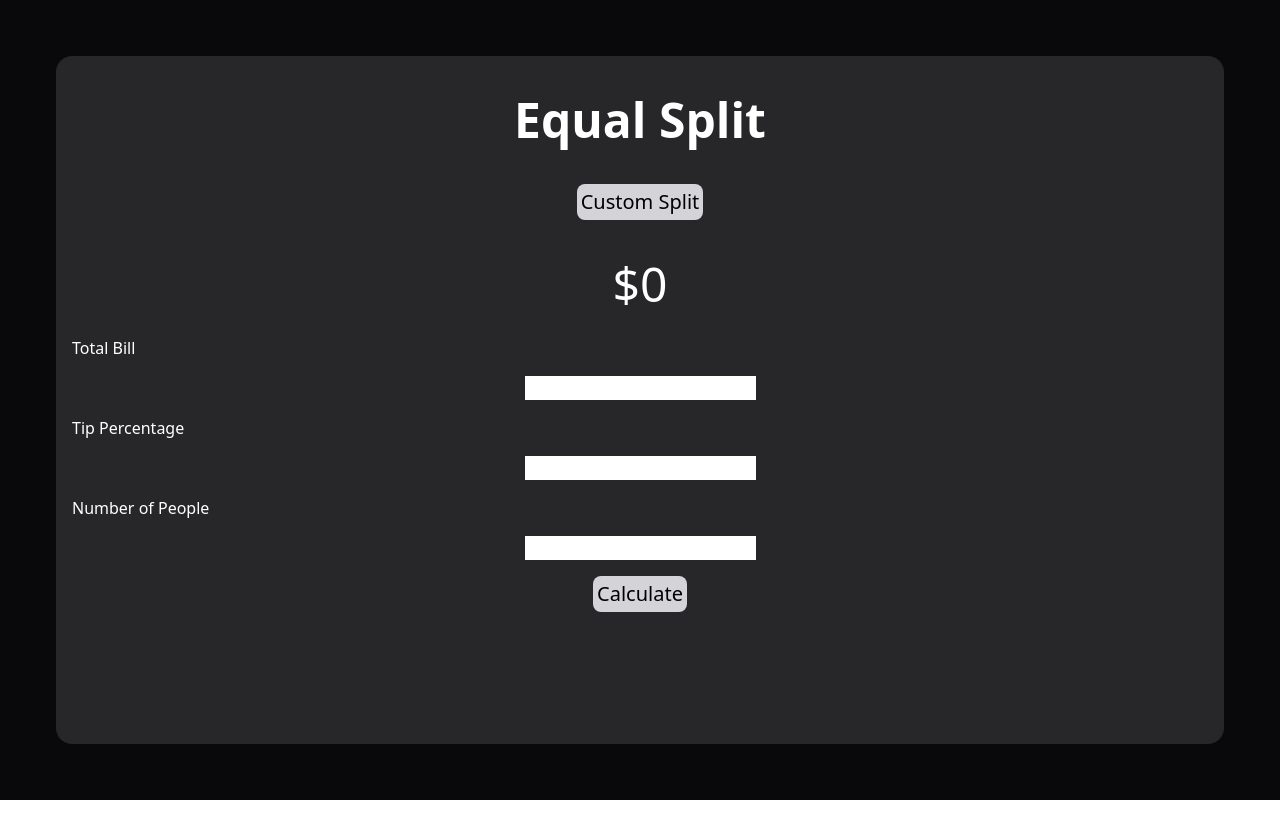
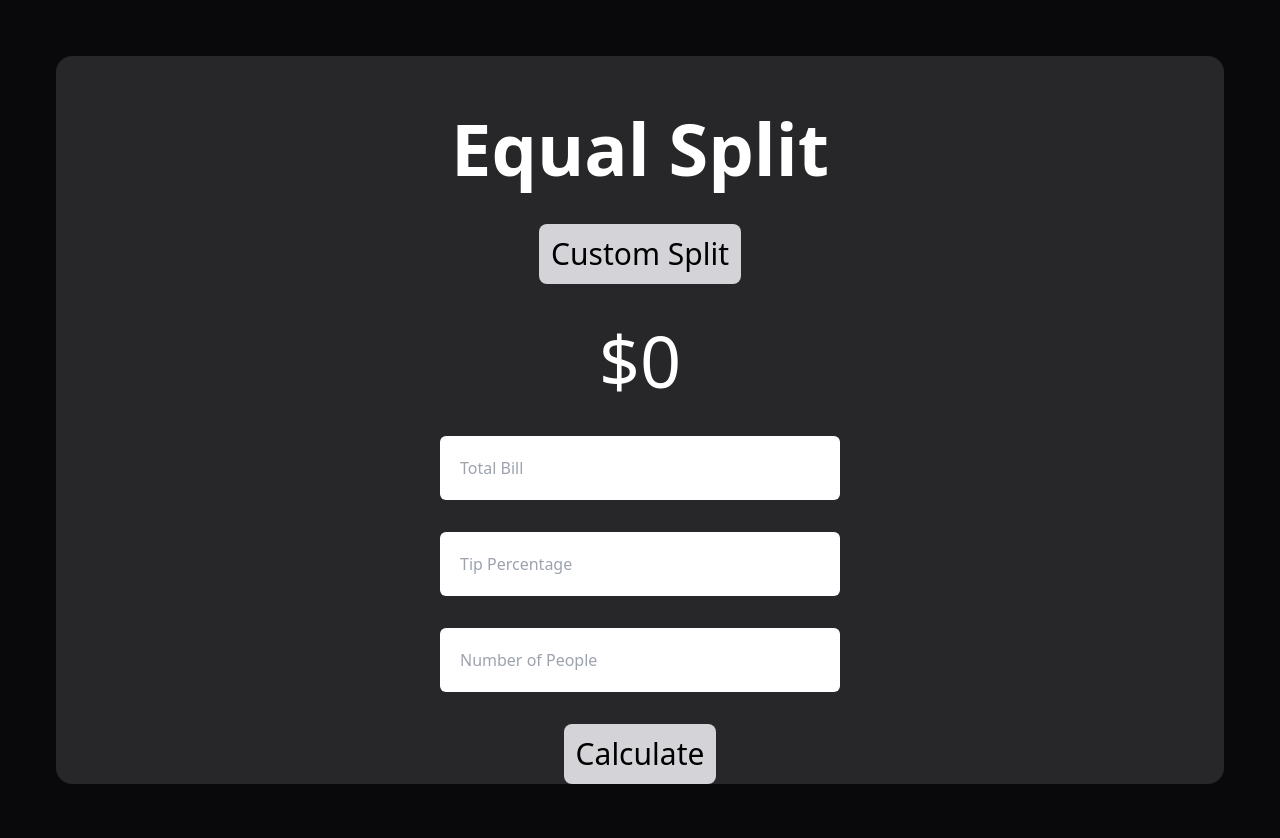
Before and after one commit to JoannaA21/fairtab, a React (Vite) app: page /equalsplit in a window 1280 px wide. Before the commit the page ends 800 px from the top, so only its background shows below. Built offline with nearby package versions, Linux system fonts and the light colour scheme.

Commit message:
equal split all screen size UI

```diff
--- a/src/components/EqualSplit.jsx
+++ b/src/components/EqualSplit.jsx
@@ -59,7 +59,7 @@ const EqualSplit = () => {
   };
 
   return (
-    <div className="flex  min-h-screen max-w-screen-xl mx-auto bg-zinc-950">
+    <div className="flex min-h-screen max-w-screen-xl mx-auto bg-zinc-950">
       <div className="m-14 w-full bg-zinc-800 rounded-2xl">
         <SplitType />
 
@@ -72,11 +72,11 @@ const EqualSplit = () => {
         </h1> */}
 
         {error ? (
-          <p className="flex flex-col w-3/4 mx-auto my-7 items-center font-medium cursor-default text-red-500">
+          <p className="flex flex-col w-3/4 mx-auto my-7 sm:my-10 sm:text-xl items-center font-medium cursor-default text-red-500">
             {error}
           </p>
         ) : (
-          <h1 className="flex flex-col my-7 sm:mt-10 text-4xl sm:text-5xl items-center font-medium text-white cursor-default">
+          <h1 className="flex flex-col my-7 sm:my-10 text-4xl sm:text-7xl items-center font-medium text-white cursor-default">
             {amountPerPerson ? `$ ${amountPerPerson.toFixed(2)}` : "$0"}
           </h1>
         )}
@@ -84,43 +84,39 @@ const EqualSplit = () => {
         {/* form */}
         <form
           onSubmit={handleSubmit}
-          className="space-y-4 flex flex-col justify-center mx-auto"
+          className="flex flex-col space-y-6 sm:space-y-8 max-w-xl w-full mx-auto items-center justify-center"
         >
-          <label className="ml-4 font-medium text-white text-left">
-            Total Bill
-          </label>
           <input
             type="number"
             name="totalBill"
             value={bill.totalBill}
             onChange={handleInputChange}
-            className="min-w-[14rem] mx-auto"
+            className="p-3 sm:w-[20rem] md:w-[25rem] sm:p-5 mx-auto rounded-md"
+            placeholder="Total Bill"
           />
-          <label className="ml-4 font-medium text-white text-left">
-            Tip Percentage{" "}
-          </label>
+
           <input
             type="number"
             name="tipPercentage"
             value={bill.tipPercentage}
             onChange={handleInputChange}
-            className="min-w-[14rem] mx-auto"
+            className="p-3 sm:w-[20rem] md:w-[25rem]  mx-auto sm:p-5 rounded-md"
+            placeholder="Tip Percentage"
           />
-          <label className="ml-4 font-medium text-white text-left">
-            Number of People
-          </label>
+
           <input
             type="number"
             name="peopleCount"
             value={bill.peopleCount}
             onChange={handleInputChange}
-            className="min-w-[14rem] mx-auto"
+            className="p-3 sm:w-[20rem] md:w-[25rem]  mx-auto sm:p-5 rounded-md"
+            placeholder="Number of People"
           />
 
           {/* submit button */}
           <button
             type="submit"
-            className="w-fit h-fit p-1 mx-auto font-medium sm:text-xl bg-zinc-300 hover:bg-zinc-950 hover:text-white rounded-lg"
+            className="w-fit h-fit p-1 sm:p-3 mx-auto font-medium sm:text-3xl bg-zinc-300 hover:bg-zinc-950 hover:text-white rounded-lg"
           >
             Calculate
           </button>
@@ -129,7 +125,7 @@ const EqualSplit = () => {
             <button
               type="button"
               onClick={clearForm}
-              className="w-fit h-fit p-1 mx-auto font-medium sm:text-xl bg-zinc-300 hover:bg-zinc-950 hover:text-white rounded-lg"
+              className="w-fit h-fit p-1 sm:p-3 mx-auto font-medium sm:text-3xl bg-zinc-300 hover:bg-zinc-950 hover:text-white rounded-lg"
             >
               Clear
             </button>
--- a/src/components/SplitType.jsx
+++ b/src/components/SplitType.jsx
@@ -19,14 +19,14 @@ const SplitType = () => {
   const setHeader = () => {
     if (location.pathname === "/equalsplit") {
       return (
-        <p className="mt-4 sm:mt-10 text-4xl sm:text-5xl font-semibold text-white cursor-default">
+        <p className="mt-4 sm:mt-14 text-4xl sm:text-7xl font-semibold text-white cursor-default">
           Equal Split
         </p>
       );
     }
     if (location.pathname === "/customsplit") {
       return (
-        <p className="mt-4 sm:mt-10 text-4xl sm:text-5xl font-semibold text-white cursor-default">
+        <p className="mt-4 sm:mt-14 text-4xl sm:text-7xl font-semibold text-white cursor-default">
           Custom Split
         </p>
       );
@@ -36,7 +36,7 @@ const SplitType = () => {
   return (
     <div className="flex flex-col h-fit w-full items-center justify-center mx-auto">
       {setHeader()}
-      <button className="w-fit h-fit p-1 mt-5 sm:mt-10 font-medium sm:text-xl bg-zinc-300 hover:bg-zinc-950 hover:text-white rounded-lg">
+      <button className="w-fit h-fit p-1 sm:p-3 mt-5 sm:mt-10 font-medium sm:text-3xl bg-zinc-300 hover:bg-zinc-950 hover:text-white rounded-lg">
         {splitType()}
       </button>
     </div>
```
